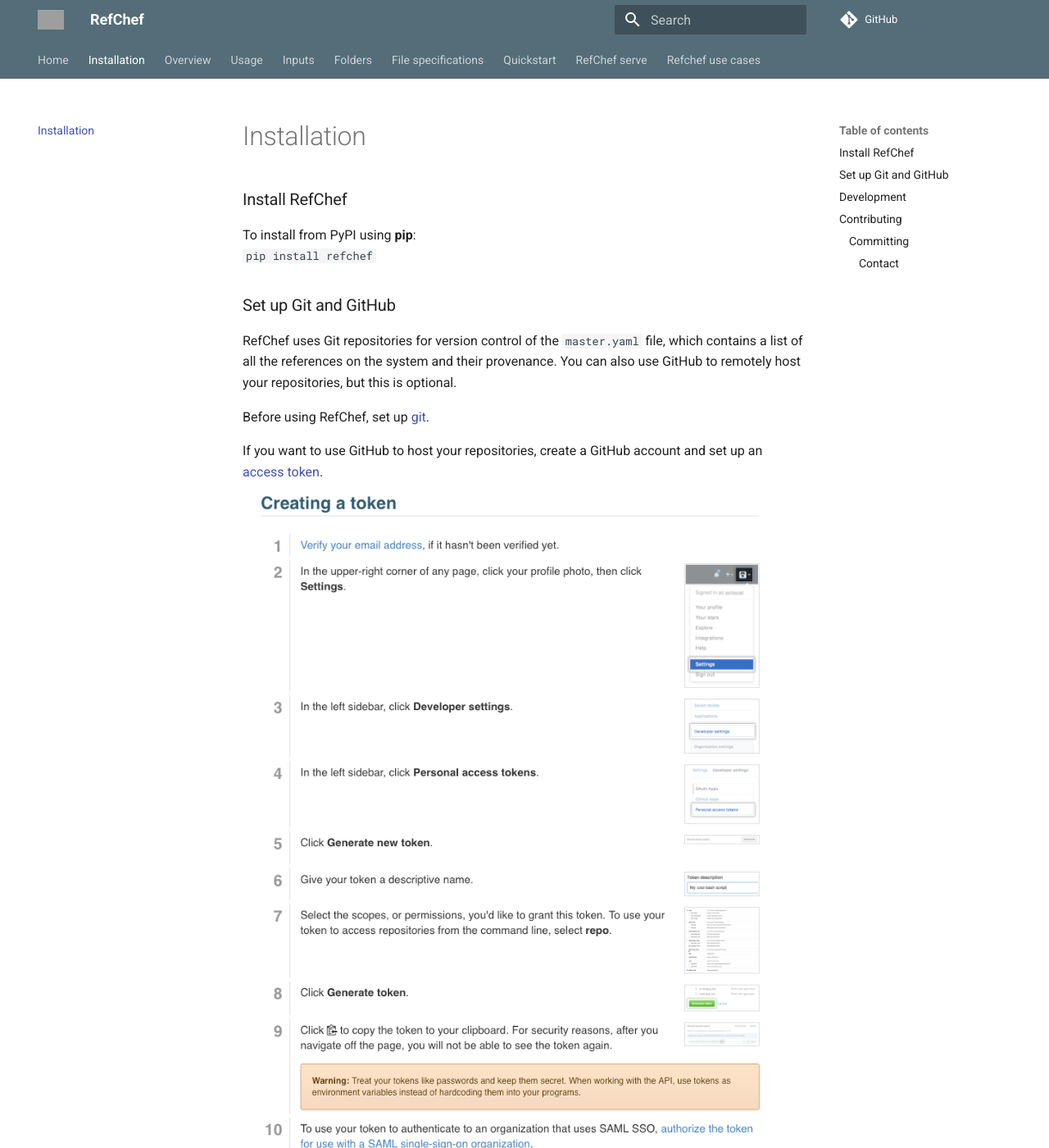
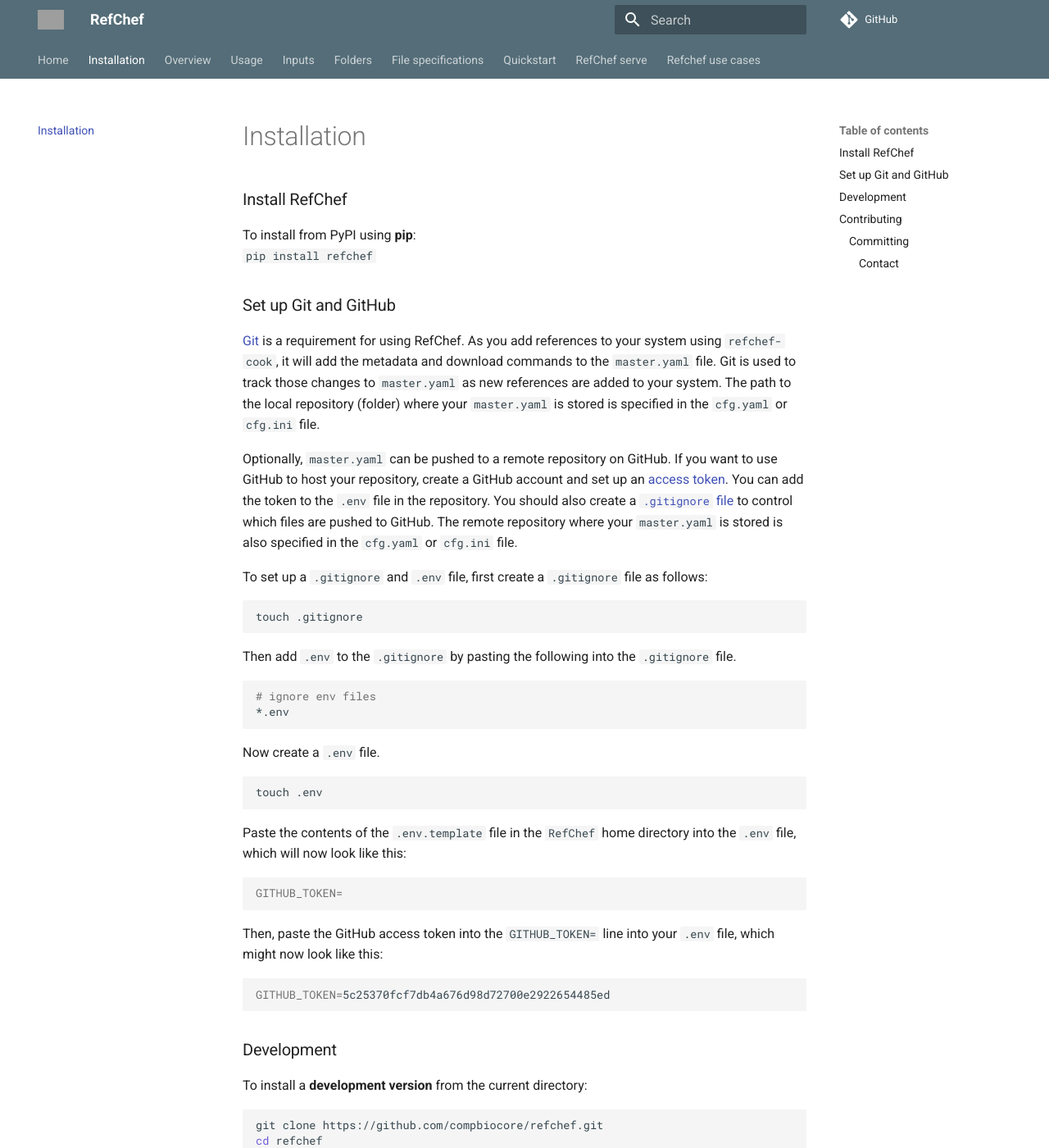
Before and after one commit to compbiocore/refchef, an MkDocs documentation site: the page built from docs/installation.md, in a window 1280 px wide and 1400 px high. Shown: the whole window at 82% size. Built offline with MkDocs 1.6.1 and Material for MkDocs 9.7.7, drawn with Linux system fonts in a browser that asks for light colours; comment, search, counter and statistics services are not loaded; some of the changed text lies outside the part shown; grey boxes are pictures that could not be loaded.

Commit message:
updating docs

````diff
--- a/docs/installation.md
+++ b/docs/installation.md
@@ -4,42 +4,40 @@
 `pip install refchef`
 
 ### Set up Git and GitHub
-RefChef uses Git repositories for version control of the `master.yaml` file, which contains a list of all the references on the system and their provenance. You can also use GitHub to remotely host your repositories, but this is optional.
+[Git](https://help.github.com/en/articles/set-up-git) is a requirement for using RefChef. As you add references to your system using `refchef-cook`, it will add the metadata and download commands to the `master.yaml` file. Git is used to track those changes to `master.yaml` as new references are added to your system. The path to the local repository (folder) where your `master.yaml` is stored is specified in the `cfg.yaml` or `cfg.ini` file.
 
-Before using RefChef, set up [git](https://help.github.com/en/articles/set-up-git).
+Optionally, `master.yaml` can be pushed to a remote repository on GitHub. If you want to use GitHub to host your repository, create a GitHub account and set up an [access token](https://help.github.com/en/articles/creating-a-personal-access-token-for-the-command-line). You can add the token to the `.env` file in the repository. You should also create a [`.gitignore` file](https://help.github.com/en/articles/ignoring-files) to control which files are pushed to GitHub. The remote repository where your `master.yaml` is stored is also specified in the `cfg.yaml` or `cfg.ini` file.
 
-If you want to use GitHub to host your repositories, create a GitHub account and set up an [access token](https://help.github.com/en/articles/creating-a-personal-access-token-for-the-command-line).
-![](assets/github_token.png)
-
-Additionally, create a [`.gitignore` file](https://help.github.com/en/articles/ignoring-files)...
+To set up a `.gitignore` and `.env` file, first create a `.gitignore` file as follows:
 
 ```bash
 touch .gitignore
 ```
 
-...and add `.env` to the `.gitignore` by pasting the following into the `.gitignore` file.
+Then add `.env` to the `.gitignore` by pasting the following into the `.gitignore` file.
 
 ```bash
 # ignore env files
 *.env
 ```
 
-Now create a `.env` file...
+Now create a `.env` file.
 ```bash
 touch .env
 ```
 
-... and paste the contents of the `.env.template` file in the `RefChef` home directory into the `.env` file, which will now look like this:
+Paste the contents of the `.env.template` file in the `RefChef` home directory into the `.env` file, which will now look like this:
 
 ```bash
 GITHUB_TOKEN=
 ```
 
-Then, paste the GitHub access token into the `GITHUB_TOKEN=` line copied over from the `env.template` file. For example, your `.env` file might now look like this:
+Then, paste the GitHub access token into the `GITHUB_TOKEN=` line into your `.env` file, which might now look like this:
 
 ```bash
 GITHUB_TOKEN=5c25370fcf7db4a676d98d72700e2922654485ed
 ```
+
 ### Development
 To install a **development version** from the current directory:
 ```bash
````
Also changed, not shown: docs/index.md (+3 -3 lines), docs/overview.md (+9 -5 lines).
